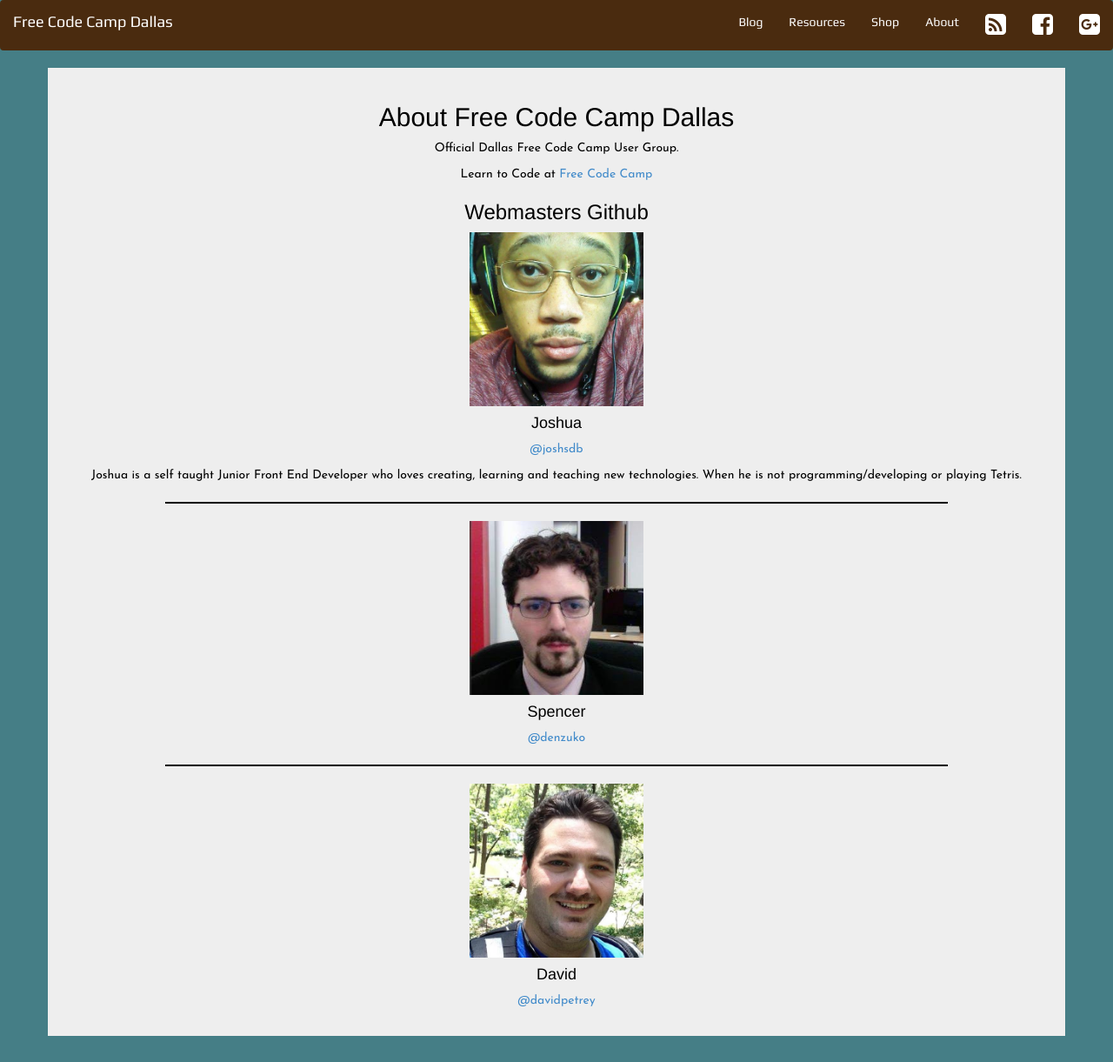
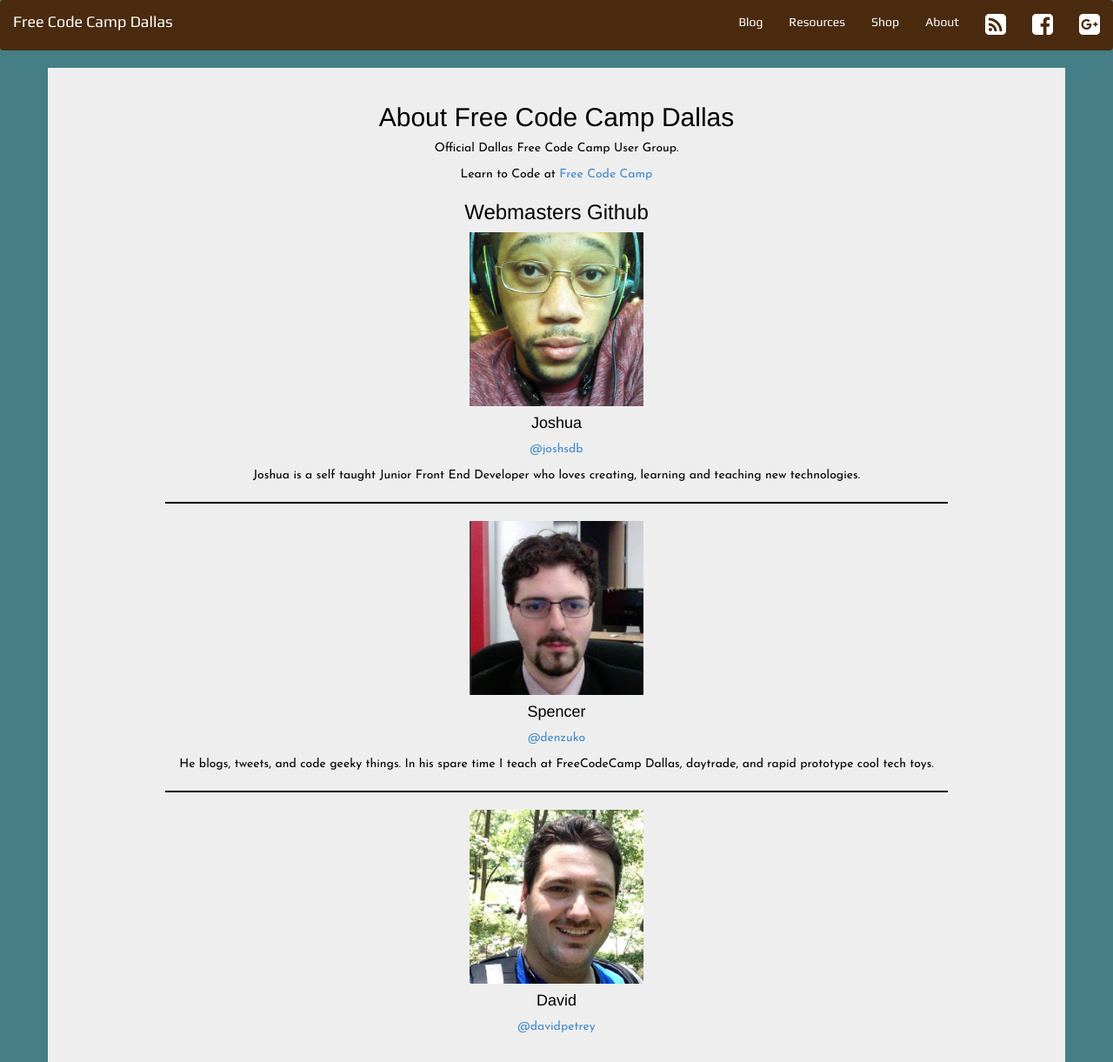
Before and after one commit to dallassoftwaredevelopers/freecodecampdallas.github.io, a Jekyll site: the page built from about/index.md, in a window 1280 px wide. Shown: the whole page at 87% size. Built offline with Jekyll 4.4.1, drawn with Linux system fonts in a browser that asks for light colours; before the commit the page ends 1191 px from its top, so only the background shows below that.

Commit message:
Initial Update

```diff
--- a/about/index.md
+++ b/about/index.md
@@ -16,18 +16,18 @@ Learn to Code at [Free Code Camp](http://www.freecodecamp.com/)
 
 ### Webmasters Github
 
-
 <img class="webmastpic" src="/assets/img/webmastjosh.jpg"/>
 
 #### Joshua
 <a class="webmastgit" href="https://github.com/joshsdb">@joshsdb</a>
-<p>Joshua is a self taught Junior Front End Developer who loves creating, learning and teaching new technologies. When he is not programming/developing or playing Tetris.</p>
+<p>Joshua is a self taught Junior Front End Developer who loves creating, learning and teaching new technologies.</p>
 <hr>
 
 <img class="webmastpic" src="/assets/img/webmastspence.jpg"/>
 
 #### Spencer
 <a class="webmastgit" href="https://github.com/denzuko">@denzuko</a>
+<p>He blogs, tweets, and code geeky things. In his spare time I teach at FreeCodeCamp Dallas, daytrade, and rapid prototype cool tech toys.</p>
 <hr>
 
 <img class="webmastpic" src="/assets/img/webmastdavid.jpg"/>
```
Also changed, not shown: resources/index.md (line endings or trailing spaces), shop/index.html (line endings or trailing spaces).
